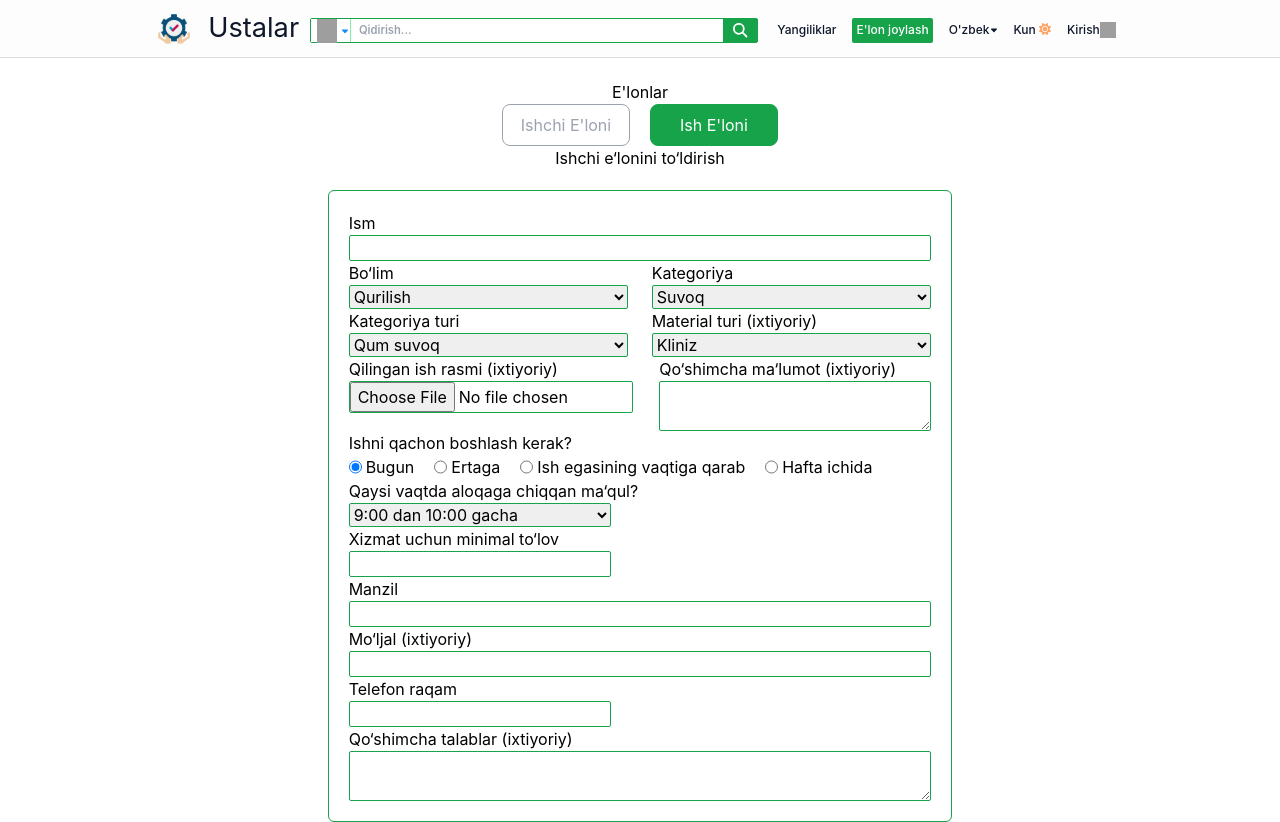
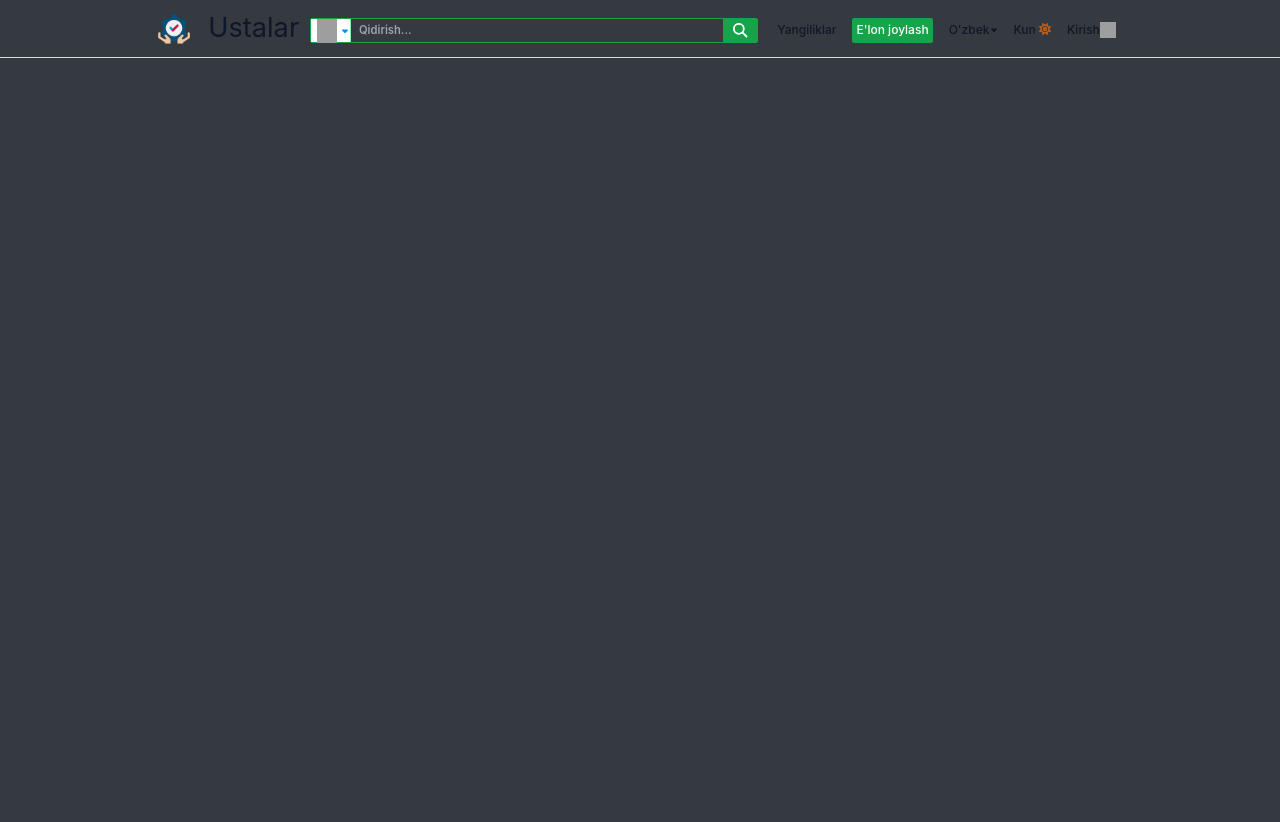
Before and after one commit to Bolibek/usta_uz, a React (Create React App) app: page /posts in a window 1280 px wide. After the commit the page ends 800 px from the top, so only its background shows below. Built offline with nearby package versions, Linux system fonts and the light colour scheme; grey boxes are pictures that could not be loaded.

Commit message:
Employer post added and connected to the backend

```diff
--- a/src/App.jsx
+++ b/src/App.jsx
@@ -25,7 +25,8 @@ function App() {
       <Routes>
         <Route path="/" element={<HomePage />} />
         <Route path="/signin" element={<SignInPage />} />
-        <Route path="/posts" element={<PostsFormPage />} />
+        <Route path="/postforms" element={<PostsFormPage />} />
+        <Route path="/posts/:newJobPostId" element={<PostsFormPage />} />
         <Route path="/news" element={<LatestNews />} />
       </Routes>
     </div>
--- /dev/null
+++ b/src/components/FormInputs/Constants.jsx
@@ -0,0 +1 @@
+export const netDays = ['Net 1 Day', 'Net 7 Day', 'Net 14 Day', 'Net 30 Day']
--- /dev/null
+++ b/src/components/FormInputs/FormInput.jsx
@@ -0,0 +1,50 @@
+import React, {useState} from 'react'
+import DatePicker from 'react-datepicker'
+import 'react-datepicker/dist/react-datepicker.css'
+
+const FormInput = ({
+  inputValue,
+  labelText,
+  inputType,
+  className,
+  id,
+  isRegInput,
+}) => {
+  const [startDate, setStartDate] = useState(new Date())
+  const [currentValue, setCurrentValue] = useState(inputValue)
+  const handleChange = e => {
+    setCurrentValue(e.target.value)
+  }
+  return (
+    <label
+      htmlFor={id}
+      className={
+        isRegInput
+          ? `flex flex-col my-1`
+          : `font-spartan ${className} text-xs flex flex-col text-gray-400 font-medium`
+      }
+    >
+      {labelText}
+      {inputType !== 'date' ? (
+        <input
+          id={id}
+          value={currentValue}
+          onChange={handleChange}
+          type={inputType}
+          className={
+            isRegInput
+              ? `${className} my-1`
+              : `rounded mt-[0.625rem] p-3 border border-gray-200 outline-0 focus:outline-1 outline-gray-400 text-xs box-border text-gray-600 font-bold`
+          }
+        />
+      ) : (
+        <DatePicker
+          className={`mt-[0.625rem] p-3 border ${className} border-gray-200 outline-0 focus:outline-1 outline-gray-400 text-xs box-border text-gray-600 font-bold`}
+          selected={startDate}
+          onChange={date => setStartDate(date)}
+        />
+      )}
+    </label>
+  )
+}
+export default FormInput
--- a/src/components/Navbar.jsx
+++ b/src/components/Navbar.jsx
@@ -52,7 +52,7 @@ export default function Navbar({
     setDisplayLogOut('hidden')
   }
   return (
-    <div className={` z-10 fixed top-0 w-full text-slate-900 bg-[#fdfdfd]`}>
+    <div className={`navbar z-10 fixed top-0 w-full text-slate-900 bg-[#fdfdfd]`}>
       <div>
         <div className=" border-b-[.1rem] border-[#ddd]  flex flex-row items-center justify-between px-[12.2%] h-[3.6rem] text-slate-900  bg-opacity-80">
           <div className="flex flex-row justify-between">
@@ -117,7 +117,7 @@ export default function Navbar({
                   <h2>Yangiliklar</h2>
                 </div>
               </Link>
-              <Link to="/posts">
+              <Link to="/postforms">
                 <div
                   className=" mt-1 p-1 border-b-[0.09rem] border-transparent mx-2 bg-green-600 text-white rounded-sm"
                   // onMouseOver={displayPostFunc}
--- a/src/components/Posts/EmployerPostForm.jsx
+++ b/src/components/Posts/EmployerPostForm.jsx
@@ -1,117 +1,204 @@
+import { useState, useId } from "react";
+import FormInput from "../FormInputs/FormInput";
+import { useAddEmployerPostMutation } from "../../services/invoiceApi";
+
 export default function EmployerPostForm() {
+	const [section, setSection] = useState("");
+	const handleSection = (e) => {
+		setSection(e.target.value);
+	};
+	const newJobPostId = useId();
+	const [addEmployerPost] = useAddEmployerPostMutation();
+	const handle = async (e) => {
+		e.preventDefault();
+		try {
+			// if (kindModal === 'editLight') {
+			//   const newData = {
+			//     ...data,
+			//     status,
+			//     senderAddress: {
+			//       street: e.target[0].value,
+			//       city: e.target[1].value,
+			//       postCode: e.target[2].value,
+			//       country: e.target[3].value,
+			//     },
+			//     employerName: e.target[4].value,
+			//     employerEmail: e.target[5].value,
+			//     employerAddress: {
+			//       street: e.target[6].value,
+			//       city: e.target[7].value,
+			//       postCode: e.target[8].value,
+			//       country: e.target[9].value,
+			//     },
+			//     paymentDue: formatDate(e.target[10].value),
+			//     paymentTerms: e.target[11].value,
+			//     description: e.target[12].value,
+			//     items: itemsRow,
+			//   }
+			//   updateInvoice({_id, ...newData}).unwrap()
+			//   navigate(`/invoice/${invoiceId}`)
+			//   window.location.reload(false)
+			// } else {
+			await addEmployerPost({
+				id: newJobPostId,
+				jobName: e.target[0].value,
+				wage: e.target[1].value,
+				phoneNumber: e.target[2].value,
+				employerAddress: e.target[3].value,
+				orientating: e.target[4].value,
+				section: e.target[5].value,
+				// category: e.target[2].value,
+				// categoryType: e.target[3].value,
+				// material: e.target[4].value,
+				// photoLinks: e.target[5].value,
+				// extraInfo: e.target[6].value,
+				// startDate: e.target[7].value,
+				// comingHours: e.target[8].value,
+				// wage: e.target[9].value,
+				// employerAddress: e.target[10].value,
+				// orientating: e.target[11].value,
+				// phoneNumber: e.target[12].value,
+				// extraConditions: e.target[13].value,
+				// employerAddress: {
+				// 	street: e.target[10].value,
+				// 	city: e.target[11].value,
+				// 	district: e.target[12].value,
+				// 	region: e.target[13].value,
+				// },
+				// orientating: e.target[14].value,
+				// phoneNumber: e.target[15].value,
+				// extraConditions: e.target[16].value,
+			}).unwrap();
+			window.location.reload(false);
+
+			// }
+		} catch (err) {
+			// setError(err)
+		}
+		// setOpenWindow(false)
+	};
 	return (
 		<div className="flex flex-col items-center">
 			<h1>Ishchi e'lonini to'ldirish</h1>
-      <div className="mt-5 p-5 border-[0.1rem] border-green-600 rounded-md">
+			<form
+				onSubmit={handle}
+				className="mt-5 p-5 border-[0.1rem] border-green-600 rounded-md"
+			>
 				<div>
 					<div className="flex flex-col">
-            <label htmlFor="">Ism</label>
-            <input
-              className="border-green-600 border-[0.1rem] rounded-sm outline-none "
-              type="text"
+						<FormInput
+							labelText={"Ish nomi"}
+							className={"mt-1"}
+							inputType={"text"}
+							inputValue={""}
 						/>
 					</div>
 					<div className=" flex flex-col">
 						<div className=" flex flex-row  justify-between">
 							<div className=" flex flex-col w-[48%]">
-                <label htmlFor="">Bo'lim</label>
+								{/* <label htmlFor="">Bo'lim</label>
 								<select
+									value={"Qurilish"}
+									name="section"
+									id=""
+									className="border-green-600 border-[0.1rem] rounded-sm outline-none "
+								>
+									<option value="Qurilish">Qurilish</option>
+									<option value="Qurilish">Qurilish</option>
+									<option value="Qurilish">Qurilish</option>
+									<option value="Qurilish">Qurilish</option>
+									<option value="Qurilish">Qurilish</option>
+									<option value="Qurilish">Qurilish</option>
+									<option value="Qurilish">Qurilish</option>
+									<option value="Qurilish">Qurilish</option>
+								</select> */}
+							</div>
+							<div className=" flex flex-col w-[48%]">
+								{/* <label htmlFor="">Kategoriya</label>
+								<select
+									value={"Suvoq"}
 									name=""
 									id=""
 									className="border-green-600 border-[0.1rem] rounded-sm outline-none "
 								>
-                  <option value="">Qurilish</option>
-                  <option value="">Qurilish</option>
-                  <option value="">Qurilish</option>
-                  <option value="">Qurilish</option>
-                  <option value="">Qurilish</option>
-                  <option value="">Qurilish</option>
-                  <option value="">Qurilish</option>
-                  <option value="">Qurilish</option>
-                </select>
+									<option value="Suvoq">Suvoq</option>
+									<option value="Suvoq">Suvoq</option>
+									<option value="Suvoq">Suvoq</option>
+									<option value="Suvoq">Suvoq</option>
+									<option value="Suvoq">Suvoq</option>
+									<option value="Suvoq">Suvoq</option>
+									<option value="Suvoq">Suvoq</option>
+									<option value="Suvoq">Suvoq</option>
+								</select> */}
 							</div>
+						</div>
+						<div className=" flex flex-row justify-between ">
 							<div className=" flex flex-col w-[48%]">
-                <label htmlFor="">Kategoriya</label>
+								{/* <label htmlFor="">Kategoriya turi</label>
 								<select
+									value={"Qum suvoq"}
 									name=""
 									id=""
 									className="border-green-600 border-[0.1rem] rounded-sm outline-none "
 								>
-                  <option value="">Suvoq</option>
-                  <option value="">Suvoq</option>
-                  <option value="">Suvoq</option>
-                  <option value="">Suvoq</option>
-                  <option value="">Suvoq</option>
-                  <option value="">Suvoq</option>
-                  <option value="">Suvoq</option>
-                  <option value="">Suvoq</option>
-                </select>
+									<option value="Qum suvoq">Qum suvoq</option>
+									<option value="Qum suvoq">Qum suvoq</option>
+									<option value="Qum suvoq">Qum suvoq</option>
+									<option value="Qum suvoq">Qum suvoq</option>
+									<option value="Qum suvoq">Qum suvoq</option>
+									<option value="Qum suvoq">Qum suvoq</option>
+									<option value="Qum suvoq">Qum suvoq</option>
+									<option value="Qum suvoq">Qum suvoq</option>
+								</select> */}
 							</div>
-            </div>
-            <div className=" flex flex-row justify-between ">
 							<div className=" flex flex-col w-[48%]">
-                <label htmlFor="">Kategoriya turi</label>
+								{/* <label htmlFor="">Material turi (ixtiyoriy)</label>
 								<select
+									value={"Kliniz"}
 									name=""
 									id=""
 									className="border-green-600 border-[0.1rem] rounded-sm outline-none "
 								>
-                  <option value="">Qum suvoq</option>
-                  <option value="">Qum suvoq</option>
-                  <option value="">Qum suvoq</option>
-                  <option value="">Qum suvoq</option>
-                  <option value="">Qum suvoq</option>
-                  <option value="">Qum suvoq</option>
-                  <option value="">Qum suvoq</option>
-                  <option value="">Qum suvoq</option>
-                </select>
-              </div>
-              <div className=" flex flex-col w-[48%]">
-                <label htmlFor="">Material turi (ixtiyoriy)</label>
-                <select
-                  name=""
-                  id=""
-                  className="border-green-600 border-[0.1rem] rounded-sm outline-none "
-                >
-                  <option value="">Kliniz</option>
-                  <option value="">Kliniz</option>
-                  <option value="">Kliniz</option>
-                  <option value="">Kliniz</option>
-                  <option value="">Kliniz</option>
-                  <option value="">Kliniz</option>
-                  <option value="">Kliniz</option>
-                  <option value="">Kliniz</option>
-                </select>
+									<option value="Kliniz">Kliniz</option>
+									<option value="Kliniz">Kliniz</option>
+									<option value="Kliniz">Kliniz</option>
+									<option value="Kliniz">Kliniz</option>
+									<option value="Kliniz">Kliniz</option>
+									<option value="Kliniz">Kliniz</option>
+									<option value="Kliniz">Kliniz</option>
+									<option value="Kliniz">Kliniz</option>
+								</select> */}
 							</div>
 						</div>
 					</div>
 					<div className=" flex flex-row">
 						<div className=" flex flex-col">
-              <label htmlFor="">Qilinadigan ish rasmi (ixtiyoriy)</label>
-              <input
-                type="file"
-                className="border-green-600 border-[0.1rem] rounded-sm outline-none w-[91.5%] "
-                placeholder="Rasm yuklang"
-              />
+							{/* <FormInput
+								labelText={"Qilinadigan ish rasmi (ixtiyoriy)"}
+								className={"mt-1 w-[83.7%]"}
+								inputType={"file"}
+								inputValue={""}
+							/> */}
 						</div>
 						<div className=" flex flex-col w-[52%]">
-              <label htmlFor="">Qo'shimcha ma'lumot (ixtiyoriy)</label>
+							{/* <label htmlFor="">Qo'shimcha ma'lumot (ixtiyoriy)</label>
 							<textarea
+								value={"sdlkfjg"}
 								type="text"
 								className=" border-green-600 border-[0.1rem] rounded-sm outline-none"
-              />
+							/> */}
 						</div>
 					</div>
 				</div>
 
 				<div>
-          <h1>Ishni qachon boshlash kerak?</h1>
+					{/* <h1>Ishni qachon boshlash kerak?</h1> */}
 					<div className=" flex flex-row">
-            <input type="radio" name="qachon" value="" checked />
+						{/* <input type="radio" name="qachon" value="Bugun" checked />
 						<label htmlFor="" className="mr-5 ml-1">
 							Bugun
-            </label>
-            <input type="radio" name="qachon" value="" />
+						</label> */}
+						{/* <input type="radio" name="qachon" value="" />
 						<label htmlFor="" className="mr-5 ml-1">
 							Ertaga
 						</label>
@@ -122,64 +209,102 @@ export default function EmployerPostForm() {
 						<input type="radio" name="qachon" value="" />
 						<label htmlFor="" className="mr-5 ml-1">
 							Hafta ichida
-            </label>
+						</label> */}
 					</div>
 					<div className="flex flex-col">
-            <label htmlFor="">Usta qaysi vaqtda kelgan ma'qul?</label>
+						{/* <label htmlFor="">Usta qaysi vaqtda kelgan ma'qul?</label>
 						<select
+            value={"9:00 dan 10:00 gacha"}
 							name=""
 							id=""
 							className=" w-[45%] border-green-600 border-[0.1rem] rounded-sm outline-none"
 						>
-              <option value="">9:00 dan 10:00 gacha</option>
-              <option value="">9:00 dan 10:00 gacha</option>
-              <option value="">9:00 dan 10:00 gacha</option>
-              <option value="">9:00 dan 10:00 gacha</option>
-              <option value="">9:00 dan 10:00 gacha</option>
-              <option value="">9:00 dan 10:00 gacha</option>
-              <option value="">9:00 dan 10:00 gacha</option>
-              <option value="">9:00 dan 10:00 gacha</option>
-            </select>
+							<option value="9:00 dan 10:00 gacha">9:00 dan 10:00 gacha</option>
+							<option value="9:00 dan 10:00 gacha">9:00 dan 10:00 gacha</option>
+							<option value="9:00 dan 10:00 gacha">9:00 dan 10:00 gacha</option>
+							<option value="9:00 dan 10:00 gacha">9:00 dan 10:00 gacha</option>
+							<option value="9:00 dan 10:00 gacha">9:00 dan 10:00 gacha</option>
+							<option value="9:00 dan 10:00 gacha">9:00 dan 10:00 gacha</option>
+							<option value="9:00 dan 10:00 gacha">9:00 dan 10:00 gacha</option>
+							<option value="9:00 dan 10:00 gacha">9:00 dan 10:00 gacha</option>
+						</select> */}
 					</div>
 					<div className="flex flex-col ">
-            <label htmlFor="">Xizmat uchun qancha to'lamoqchisiz?</label>
-            <input
-              type="number"
-              className="w-[45%] border-green-600 border-[0.1rem] rounded-sm outline-none "
+						<FormInput
+							labelText={"Xizmat uchun qancha to'lamoqchisiz?"}
+							className={"mt-1 w-[45%]"}
+							inputType={"text"}
+							inputValue={""}
+						/>
+					</div>
+					<div className="flex flex-col">
+						<FormInput
+							labelText={"Telefon raqam"}
+							className={"mt-1 w-[45%]"}
+							inputType={"text"}
+							inputValue={""}
 						/>
 					</div>
 				</div>
 				<div>
 					<div className="flex flex-col">
-            <label htmlFor="">Manzil</label>
-            <input
-              type="text"
-              className="border-green-600 border-[0.1rem] rounded-sm outline-none "
+						<FormInput
+							labelText={"Manzil"}
+							className={"mt-1 "}
+							inputType={"text"}
+							inputValue={""}
 						/>
 					</div>
 					<div className="flex flex-col">
-            <label htmlFor="">Mo'ljal (ixtiyoriy)</label>
-            <input
-              type="text"
-              className="border-green-600 border-[0.1rem] rounded-sm outline-none "
+						<FormInput
+							labelText={"Mo'ljal (ixtiyoriy)"}
+							className={"mt-1 "}
+							inputType={"text"}
+							inputValue={""}
 						/>
 					</div>
 					<div className="flex flex-col">
-            <label htmlFor="">Telefon raqam</label>
-            <input
+						{/* <FormInput
+							labelText={"Qo'shimcha talablar (ixtiyoriy)"}
+							className={"mt-1 "}
+							inputType={"text"}
+							inputValue={""}
+						/> */}
+
+						<label htmlFor="">Qo'shimcha talablar (ixtiyoriy)</label>
+						{/* <textarea
+							value={"sdlkfjg"}
+							className="border-green-600 border-[0.1rem] rounded-sm "
 							type="text"
-              className=" w-[45%] border-green-600 border-[0.1rem] rounded-sm outline-none"
-            />
-          </div>
-          <div className="flex flex-col">
-            <label htmlFor="">Qo'shimcha talablar (ixtiyoriy)</label>
-            <textarea
+						/> */}
+						<label htmlFor="">Bo'lim</label>
+						<select
+							value={"Qurilish1"}
+							onChange={handleSection}
+							name="section"
+							id=""
 							className="border-green-600 border-[0.1rem] rounded-sm outline-none "
-              type="text"
-            />
+						>
+							<option value="Qurilish1">Qurilish1</option>
+							<option value="Qurilish2">Qurilish2</option>
+							<option value="Qurilish3">Qurilish3</option>
+							<option value="Qurilish4">Qurilish4</option>
+							<option value="Qurilish5">Qurilish5</option>
+							<option value="Qurilish6">Qurilish6</option>
+							<option value="Qurilish7">Qurilish7</option>
+							<option value="Qurilish8">Qurilish8</option>
+						</select>
 					</div>
 				</div>
+				<div classNames="">
+					<button
+						className="mt-3 px-5 py-1 border-green-600 border-[0.1rem] rounded-sm"
+						type="submit"
+					>
+						Submit
+					</button>
 				</div>
+			</form>
 		</div>
-  )
+	);
 }
--- a/src/components/Posts/WorkerPostForm.jsx
+++ b/src/components/Posts/WorkerPostForm.jsx
@@ -14,9 +14,9 @@ export default function WorkerPostForm() {
       //       postCode: e.target[2].value,
       //       country: e.target[3].value,
       //     },
-      //     clientName: e.target[4].value,
-      //     clientEmail: e.target[5].value,
-      //     clientAddress: {
+      //     employerName: e.target[4].value,
+      //     employerEmail: e.target[5].value,
+      //     employerAddress: {
       //       street: e.target[6].value,
       //       city: e.target[7].value,
       //       postCode: e.target[8].value,
@@ -40,9 +40,9 @@ export default function WorkerPostForm() {
             postCode: e.target[2].value,
             country: e.target[3].value,
           },
-          clientName: e.target[4].value,
-          clientEmail: e.target[5].value,
-          clientAddress: {
+          jobName: e.target[4].value,
+          employerEmail: e.target[5].value,
+          employerAddress: {
             street: e.target[6].value,
             city: e.target[7].value,
             postCode: e.target[8].value,
@@ -69,7 +69,7 @@ export default function WorkerPostForm() {
       <div className="mt-5 p-5 border-[0.1rem] border-green-600 rounded-md">
         <div>
           <div className="flex flex-col">
-            <label htmlFor="">Ism</label>
+            <label htmlFor="">Mutaxassislik nomi</label>
             <input
               className="border-green-600 border-[0.1rem] rounded-sm outline-none "
               type="text"
--- a/src/index.css
+++ b/src/index.css
@@ -30,8 +30,7 @@
   --breakpoint-lg: 970px;
   --breakpoint-xl: 1200px;
   --font-family-sans-serif: 'Gotham A', 'Gotham B', Arial;
-  --font-family-monospace: SFMono-Regular, Menlo, Monaco, Consolas,
-    'Liberation Mono', 'Courier New', monospace;
+  --font-family-monospace: "SFMono-Regular", "Menlo", "Monaco", "Consolas", 'Liberation Mono', 'Courier New', monospace;
 }
 
 body {
@@ -41,10 +40,16 @@ body {
     sans-serif;
   -webkit-font-smoothing: antialiased;
   -moz-osx-font-smoothing: grayscale;
-  background-color: #ffffff;
+  background-color: var(--dark);
 }
 
 code {
   font-family: source-code-pro, Menlo, Monaco, Consolas, 'Courier New',
     monospace;
 }
+ input, select, textarea{
+  background-color: var(--dark)
+ }
+.navbar{
+  background-color: var(--dark)
+}
```
Also changed, not shown: src/components/FormInputs/FormDropdown.jsx (added, +102 -0 lines), src/pages/SinglePostPage.jsx (added, +7 -0 lines), src/services/invoiceApi.js (+11 -0 lines). Lines whose indentation alone changed are shown as unchanged.
